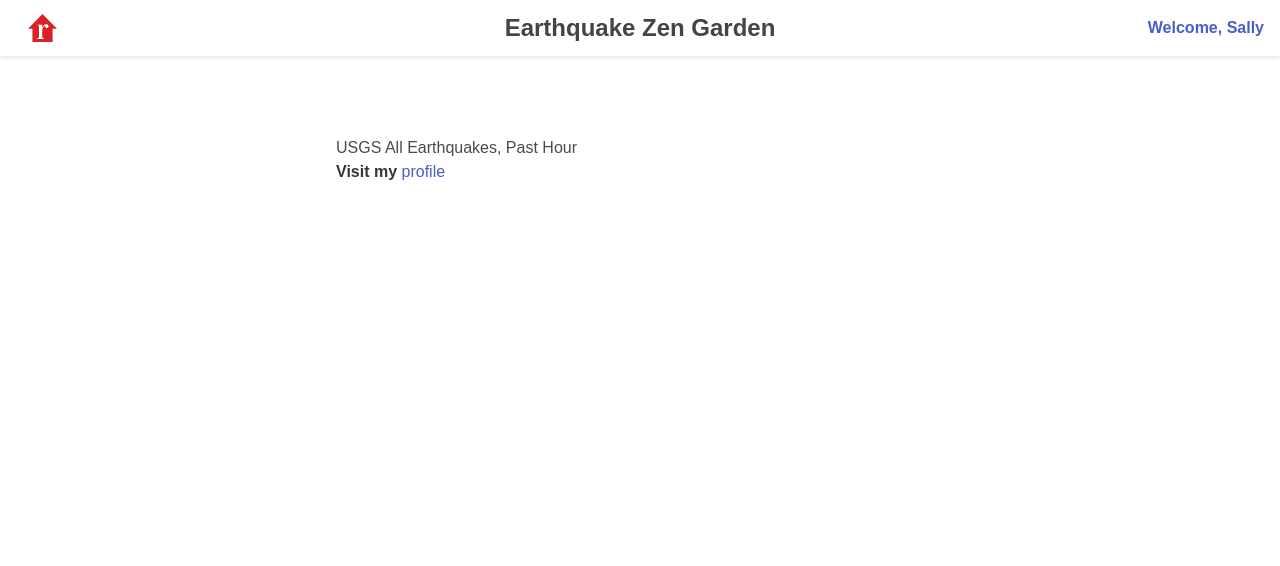
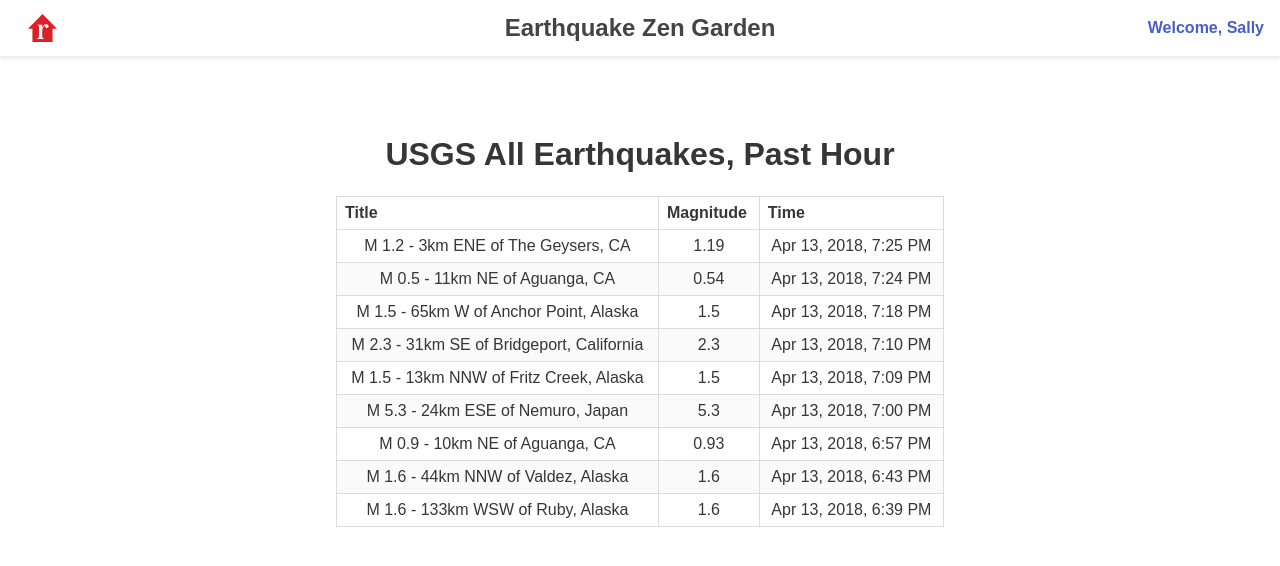
Before and after one commit to jonit-dev/earthquake-zen-garden, a React (Vite) app: page / in a window 1280 px wide. Shown: the top 566 px of the page. Built offline with nearby package versions, Linux system fonts and the light colour scheme.

Commit message:
sorting almost there :)

```diff
--- a/package.json
+++ b/package.json
@@ -11,6 +11,7 @@
   "dependencies": {
     "@types/react-router-dom": "^5.3.3",
     "bulma": "^0.9.3",
+    "dayjs": "^1.11.1",
     "lodash": "^4.17.21",
     "mobx": "^6.5.0",
     "mobx-react": "^7.3.0",
--- a/src/App.tsx
+++ b/src/App.tsx
@@ -1,4 +1,4 @@
-import React from "react";
+import React, { useEffect } from "react";
 import { BrowserRouter, Route, Routes } from "react-router-dom";
 import styled from "styled-components";
 import { Navbar } from "./components/Navbar/Navbar";
@@ -6,8 +6,13 @@ import { uiTypography } from "./constants/ui";
 import { DetailPage } from "./pages/DetailPage";
 import { HomePage } from "./pages/HomePage";
 import { ProfilePage } from "./pages/ProfilePage";
+import { earthquakeDataStore } from "./store/RootStore";
 
 export const App: React.FC = () => {
+  useEffect(() => {
+    earthquakeDataStore.loadData();
+  }, []);
+
   return (
     <GlobalStyles>
       <BrowserRouter>
@@ -24,4 +29,8 @@ export const App: React.FC = () => {
 
 const GlobalStyles = styled.div`
   font-family: ${uiTypography.fontFamily};
+
+  .center {
+    text-align: center;
+  }
 `;
--- /dev/null
+++ b/src/components/Earthquake/EarthquakeDataTable.tsx
@@ -0,0 +1,62 @@
+import { EQ_DATE_FORMAT } from "@app/constants/dateConstants";
+import { earthquakeDataStore } from "@app/store/RootStore";
+import { EQSortTypes } from "@app/types/EarthquakeDataTypes";
+import dayjs from "dayjs";
+import { observer } from "mobx-react";
+import React, { useState } from "react";
+import styled from "styled-components";
+
+interface IProps {}
+
+interface ISortDirections {
+  [prop: string]: EQSortTypes;
+}
+
+export const EarthquakeDataTable: React.FC<IProps> = observer((props) => {
+  const [sortDirections, setSortDirections] = useState<ISortDirections>({
+    title: "asc",
+    mag: "asc",
+    time: "asc",
+  });
+
+  const onRenderEQData = () => {
+    return earthquakeDataStore?.data?.features.map((data) => (
+      <tr key={data.id}>
+        <td>{data.properties.title}</td>
+        <td>{data.properties.mag}</td>
+        <td>{dayjs(data.properties.time).format(EQ_DATE_FORMAT)}</td>
+      </tr>
+    ));
+  };
+
+  const onSortData = (attr: string) => {
+    earthquakeDataStore.sortDate(attr, sortDirections[attr]);
+
+    setSortDirections((prevState) => {
+      return {
+        ...prevState,
+        [attr]: prevState[attr] === "asc" ? "desc" : "asc",
+      };
+    });
+  };
+
+  return (
+    <Table className="table is-bordered is-striped is-narrow is-hoverable is-fullwidth center">
+      <thead>
+        <tr>
+          <th onClick={() => onSortData("title")}>Title</th>
+          <th onClick={() => onSortData("mag")}>Magnitude</th>
+          <th onClick={() => onSortData("time")}>Time</th>
+        </tr>
+      </thead>
+
+      <tbody>{onRenderEQData()}</tbody>
+    </Table>
+  );
+});
+
+const Table = styled.table`
+  th {
+    cursor: pointer;
+  }
+`;
--- /dev/null
+++ b/src/constants/dateConstants.ts
@@ -0,0 +1 @@
+export const EQ_DATE_FORMAT = "MMM D, YYYY, h:mm A";
--- a/src/pages/HomePage.tsx
+++ b/src/pages/HomePage.tsx
@@ -1,16 +1,15 @@
+import { EarthquakeDataTable } from "@app/components/Earthquake/EarthquakeDataTable";
 import { Page } from "@app/components/Page";
 import React from "react";
-import { Link } from "react-router-dom";
 
 interface IProps {}
 
 export const HomePage: React.FC<IProps> = (props) => {
   return (
     <Page>
-      <h1>USGS All Earthquakes, Past Hour</h1>
+      <h1 className="title center">USGS All Earthquakes, Past Hour</h1>
 
-      <strong>Visit my </strong>
-      <Link to="/profile/sally">profile</Link>
+      <EarthquakeDataTable />
     </Page>
   );
 };
--- /dev/null
+++ b/src/store/EarthquakeDataStore.ts
@@ -0,0 +1,33 @@
+import EQData from "@app/data/data.json";
+import { EQSortTypes, IEarthquakeData } from "@app/types/EarthquakeDataTypes";
+import _ from "lodash";
+import { makeAutoObservable, toJS } from "mobx";
+import { RootStore } from "./RootStore";
+
+export class EarthquakeDataStore {
+  public data: IEarthquakeData | null = null;
+
+  constructor(public root: RootStore) {
+    makeAutoObservable(this);
+    this.root = root;
+  }
+
+  public loadData() {
+    this.data = EQData.data;
+  }
+
+  public sortDate(attr: string, type: EQSortTypes) {
+    console.log(`sorting by ${attr} - ${type}`);
+    const sortedData = _.sortBy(
+      this.data?.features,
+      [`properties.${attr}`],
+      [type]
+    );
+
+    console.log(toJS(sortedData[0]));
+
+    if (this.data) {
+      this.data.features = sortedData;
+    }
+  }
+}
--- a/src/store/RootStore.ts
+++ b/src/store/RootStore.ts
@@ -1,13 +1,13 @@
-import { TestStore } from "./TestStore";
+import { EarthquakeDataStore } from "./EarthquakeDataStore";
 
 export class RootStore {
-  public testStore: TestStore;
+  public earthquakeDataStore: EarthquakeDataStore;
 
   constructor() {
-    this.testStore = new TestStore(this);
+    this.earthquakeDataStore = new EarthquakeDataStore(this);
   }
 }
 
 export const rootStore = new RootStore();
 
-export const testStore = rootStore.testStore;
+export const earthquakeDataStore = rootStore.earthquakeDataStore;
--- /dev/null
+++ b/src/types/EarthquakeDataTypes.ts
@@ -0,0 +1,58 @@
+export type EQSortTypes = "asc" | "desc";
+
+export interface IEarthquakeData {
+  type: string;
+  metadata: Metadata;
+  features: IEQFeature[];
+  bbox: number[];
+}
+
+export interface IEQFeature {
+  type: string;
+  properties: Properties;
+  geometry: Geometry;
+  id: string;
+}
+
+export interface Geometry {
+  type: string;
+  coordinates: number[];
+}
+
+export interface Properties {
+  mag: number;
+  place: string;
+  time: number;
+  updated: number;
+  tz: number;
+  url: string;
+  detail: string;
+  felt: number | null;
+  cdi: number | null;
+  mmi: null;
+  alert: null;
+  status: string;
+  tsunami: number;
+  sig: number;
+  net: string;
+  code: string;
+  ids: string;
+  sources: string;
+  types: string;
+  nst: number | null;
+  dmin: number | null;
+  rms: number;
+  gap: number | null;
+  magType: string;
+  type: string;
+  title: string;
+}
+
+export interface Metadata {
+  generated: number;
+  url: string;
+  title: string;
+  status: number;
+  api: string;
+  count: number;
+}
--- a/tsconfig.json
+++ b/tsconfig.json
@@ -22,7 +22,9 @@
       "@app/components/*": ["components/*"],
       "@app/constants/*": ["constants/*"],
       "@app/libs/*": ["libs/*"],
+      "@app/types/*": ["types/*"],
       "@app/pages/*": ["pages/*"],
+      "@app/data/*": ["data/*"],
       "@app/store/*": ["store/*"],
       "@public/*": ["../public/*"]
     }
```
Also changed, not shown: src/store/TestStore.ts (deleted, +0 -9 lines), src/data/data.json (renamed from public/data.json), 1 other file (tests, documents, lock files or other folders).
